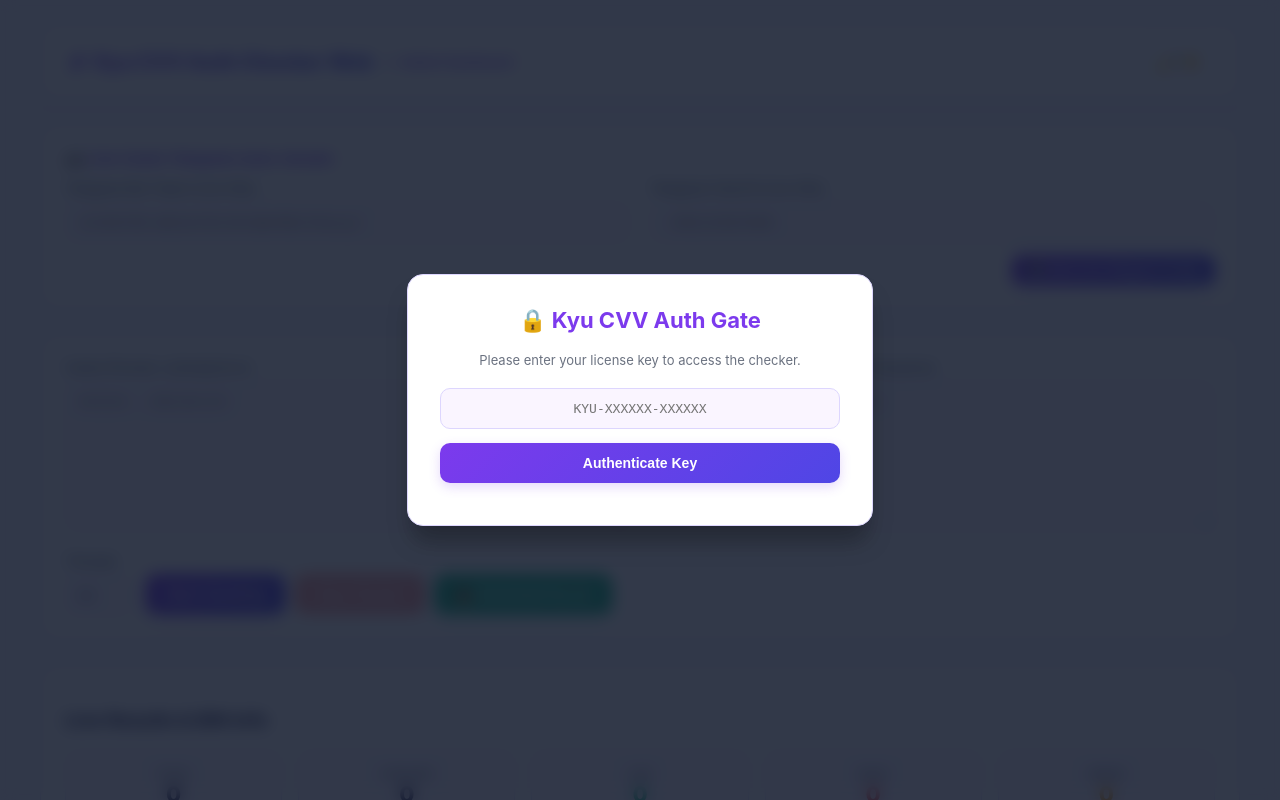
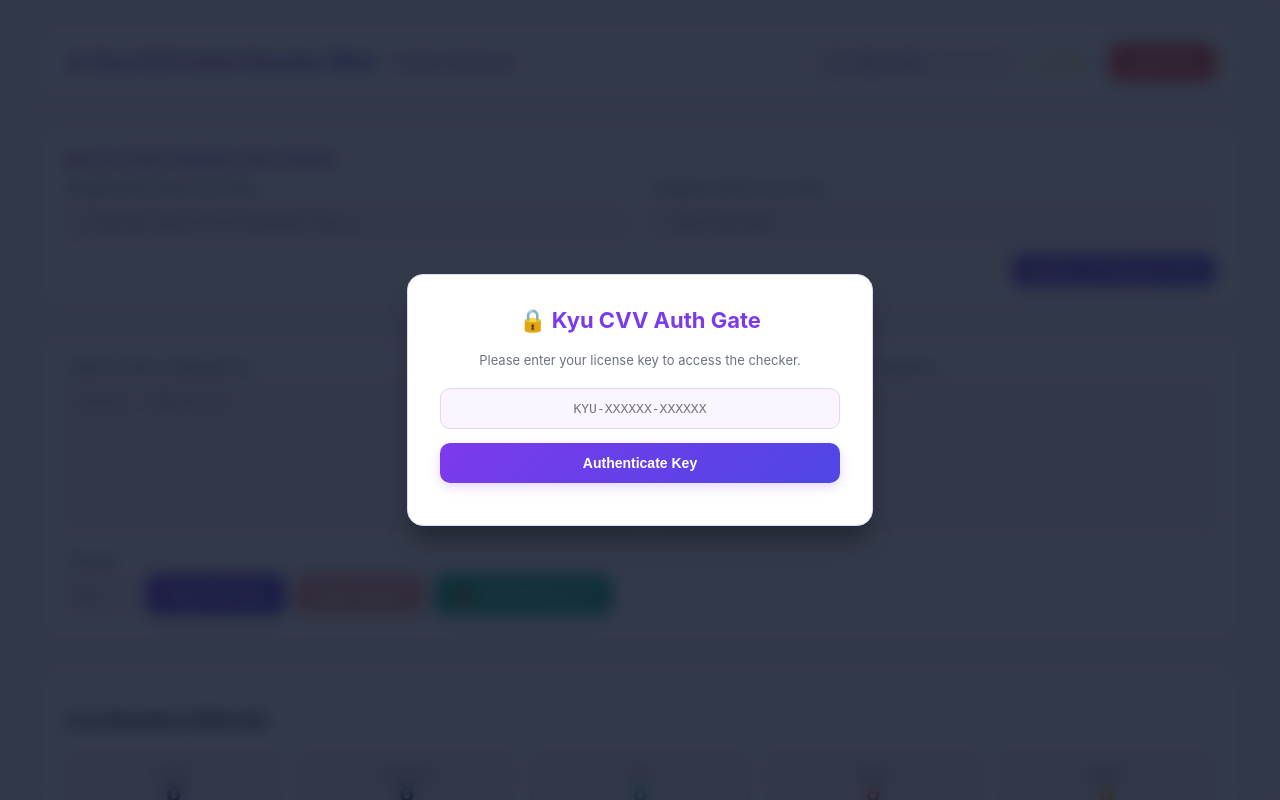
Before and after one commit to piemai/kyu-auth-api, a Flask app: page /checker in a window 1280 px wide. Run offline with Flask 3, Linux system fonts and the light colour scheme.

Commit message:
Update checker.html

```diff
--- a/templates/checker.html
+++ b/templates/checker.html
@@ -70,7 +70,14 @@
         }
 
         header h1 { margin: 0; font-size: 20px; background: var(--accent-gradient); -webkit-background-clip: text; -webkit-text-fill-color: transparent; font-weight: 800; }
-        .header-actions { display: flex; align-items: center; gap: 10px; }
+        .header-actions { display: flex; align-items: center; gap: 10px; flex-wrap: wrap; }
+
+        .sub-timer-badge {
+            font-family: monospace; font-size: 13px; font-weight: 700;
+            background: var(--code-bg); color: var(--primary-color);
+            padding: 8px 14px; border-radius: 10px; border: 1px solid var(--border-color);
+            display: flex; align-items: center; gap: 6px;
+        }
 
         .card {
             background-color: var(--card-bg); border-radius: 14px; padding: 24px;
@@ -153,12 +160,16 @@
 
     <div class="container">
         <header>
-            <div style="display: flex; align-items: center; gap: 12px;">
+            <div style="display: flex; align-items: center; gap: 12px; flex-wrap: wrap;">
                 <h1>⚡ Kyu CVV Auth Checker Web</h1>
                 <a href="/" style="color: var(--primary-color); text-decoration: none; font-weight: 600; font-size: 13px;">← Admin Dashboard</a>
             </div>
             <div class="header-actions">
+                <div class="sub-timer-badge" title="Auto-pauses when you logout or close the page">
+                    ⏳ Time Left: <span id="userTimeRemaining">--:--:--</span>
+                </div>
                 <button class="btn-secondary" onclick="toggleTheme()" style="padding: 10px 14px;">🌙 / ☀️</button>
+                <button class="btn-danger" onclick="logoutKey()" style="padding: 10px 14px;">Logout Key</button>
             </div>
         </header>
 
@@ -246,6 +257,14 @@
         let eventSource = null;
         const binCache = {};
         let currentFilter = 'ALL';
+        let remainingSeconds = null;
+        let isLifetime = false;
+        let heartbeatTimer = null;
+        let secondTicker = null;
+
+        function getDeviceId() {
+            return navigator.userAgent + navigator.language + screen.width;
+        }
 
         document.addEventListener("DOMContentLoaded", () => {
             const savedTheme = localStorage.getItem('kyu_theme') || 'light';
@@ -253,32 +272,114 @@
 
             const savedKey = sessionStorage.getItem('kyu_verified_key');
             if (savedKey) {
-                document.getElementById('authOverlay').style.display = 'none';
-                startLicenseHeartbeat();
+                document.getElementById('licenseKeyInput').value = savedKey;
+                verifyLicenseKey();
             }
             loadTelegramConfig();
         });
 
+        // Auto-pause agad kapag sinara ang tab o nag-refresh
+        window.addEventListener("beforeunload", () => {
+            const savedKey = sessionStorage.getItem('kyu_verified_key');
+            if (savedKey) {
+                const payload = JSON.stringify({ key: savedKey, device_id: getDeviceId(), action: 'pause' });
+                navigator.sendBeacon('/verify.php', new Blob([payload], { type: 'application/json' }));
+            }
+        });
+
+        function formatRemainingSeconds(sec) {
+            if (isLifetime) return '∞ Lifetime';
+            if (sec === null || sec === undefined) return '--:--:--';
+            if (sec <= 0) return 'Expired';
+            const days = Math.floor(sec / 86400);
+            const hours = Math.floor((sec % 86400) / 3600);
+            const mins = Math.floor((sec % 3600) / 60);
+            const secs = Math.floor(sec % 60);
+            if (days > 0) return `${days}d ${hours}h ${mins}m ${secs}s`;
+            if (hours > 0) return `${hours}h ${mins}m ${secs}s`;
+            return `${mins}m ${secs}s`;
+        }
+
+        function updateTimerDisplay() {
+            const el = document.getElementById('userTimeRemaining');
+            el.innerText = formatRemainingSeconds(remainingSeconds);
+            if (!isLifetime && remainingSeconds !== null && remainingSeconds <= 0) {
+                el.style.color = 'var(--danger-color)';
+            } else {
+                el.style.color = 'var(--primary-color)';
+            }
+        }
+
         function startLicenseHeartbeat() {
-            setInterval(async () => {
+            if (heartbeatTimer) clearInterval(heartbeatTimer);
+            if (secondTicker) clearInterval(secondTicker);
+
+            // Second-by-second live countdown sa UI
+            secondTicker = setInterval(() => {
+                if (!isLifetime && remainingSeconds !== null && remainingSeconds > 0) {
+                    remainingSeconds -= 1;
+                    updateTimerDisplay();
+                    if (remainingSeconds <= 0) {
+                        handleExpiredSession('Your license key time has run out!');
+                    }
+                }
+            }, 1000);
+
+            // Server sync & active heartbeat every 5 seconds
+            heartbeatTimer = setInterval(async () => {
                 const savedKey = sessionStorage.getItem('kyu_verified_key');
                 if (!savedKey) return;
 
-                const deviceId = navigator.userAgent + navigator.language + screen.width;
                 try {
                     const res = await fetch('/verify.php', {
                         method: 'POST',
                         headers: { 'Content-Type': 'application/json' },
-                        body: JSON.stringify({ key: savedKey, device_id: deviceId })
+                        body: JSON.stringify({ key: savedKey, device_id: getDeviceId(), action: 'ping' })
                     });
                     const data = await res.json();
                     if (!data.success) {
-                        alert('Your license key has expired, been deleted, or been reset by the admin.');
-                        sessionStorage.removeItem('kyu_verified_key');
-                        window.location.reload();
+                        handleExpiredSession(data.message || 'Your license key has expired, been deleted, or been reset by the admin.');
+                    } else {
+                        isLifetime = (data.remaining_seconds === null);
+                        remainingSeconds = data.remaining_seconds;
+                        updateTimerDisplay();
                     }
                 } catch (e) {}
-            }, 10000);
+            }, 5000);
+        }
+
+        function handleExpiredSession(msg) {
+            stopChecking();
+            if (heartbeatTimer) clearInterval(heartbeatTimer);
+            if (secondTicker) clearInterval(secondTicker);
+            alert(msg);
+            sessionStorage.removeItem('kyu_verified_key');
+            document.getElementById('authOverlay').style.display = 'flex';
+        }
+
+        async function logoutKey() {
+            stopChecking();
+            const savedKey = sessionStorage.getItem('kyu_verified_key');
+            if (heartbeatTimer) clearInterval(heartbeatTimer);
+            if (secondTicker) clearInterval(secondTicker);
+
+            if (savedKey) {
+                try {
+                    await fetch('/verify.php', {
+                        method: 'POST',
+                        headers: { 'Content-Type': 'application/json' },
+                        body: JSON.stringify({ key: savedKey, device_id: getDeviceId(), action: 'pause' })
+                    });
+                } catch (e) {}
+            }
+
+            sessionStorage.removeItem('kyu_verified_key');
+            remainingSeconds = null;
+            isLifetime = false;
+            document.getElementById('userTimeRemaining').innerText = '--:--:--';
+            document.getElementById('licenseKeyInput').value = '';
+            document.getElementById('authError').innerText = '';
+            document.getElementById('authOverlay').style.display = 'flex';
         }
 
         function loadTelegramConfig() {
@@ -312,18 +413,22 @@
             errDiv.innerText = '';
             if (!key) { errDiv.innerText = 'Please enter a license key.'; return; }
 
-            const deviceId = navigator.userAgent + navigator.language + screen.width;
             fetch('/verify.php', {
                 method: 'POST',
                 headers: { 'Content-Type': 'application/json' },
-                body: JSON.stringify({ key: key, device_id: deviceId })
+                body: JSON.stringify({ key: key, device_id: getDeviceId(), action: 'ping' })
             }).then(res => res.json()).then(data => {
                 if (data.success) {
                     sessionStorage.setItem('kyu_verified_key', key);
+                    isLifetime = (data.remaining_seconds === null);
+                    remainingSeconds = data.remaining_seconds;
+                    updateTimerDisplay();
                     document.getElementById('authOverlay').style.display = 'none';
                     startLicenseHeartbeat();
                 } else {
+                    sessionStorage.removeItem('kyu_verified_key');
                     errDiv.innerText = data.message || 'Invalid or expired key.';
+                    document.getElementById('authOverlay').style.display = 'flex';
                 }
             }).catch(() => { errDiv.innerText = 'Server connection error.'; });
         }
```
